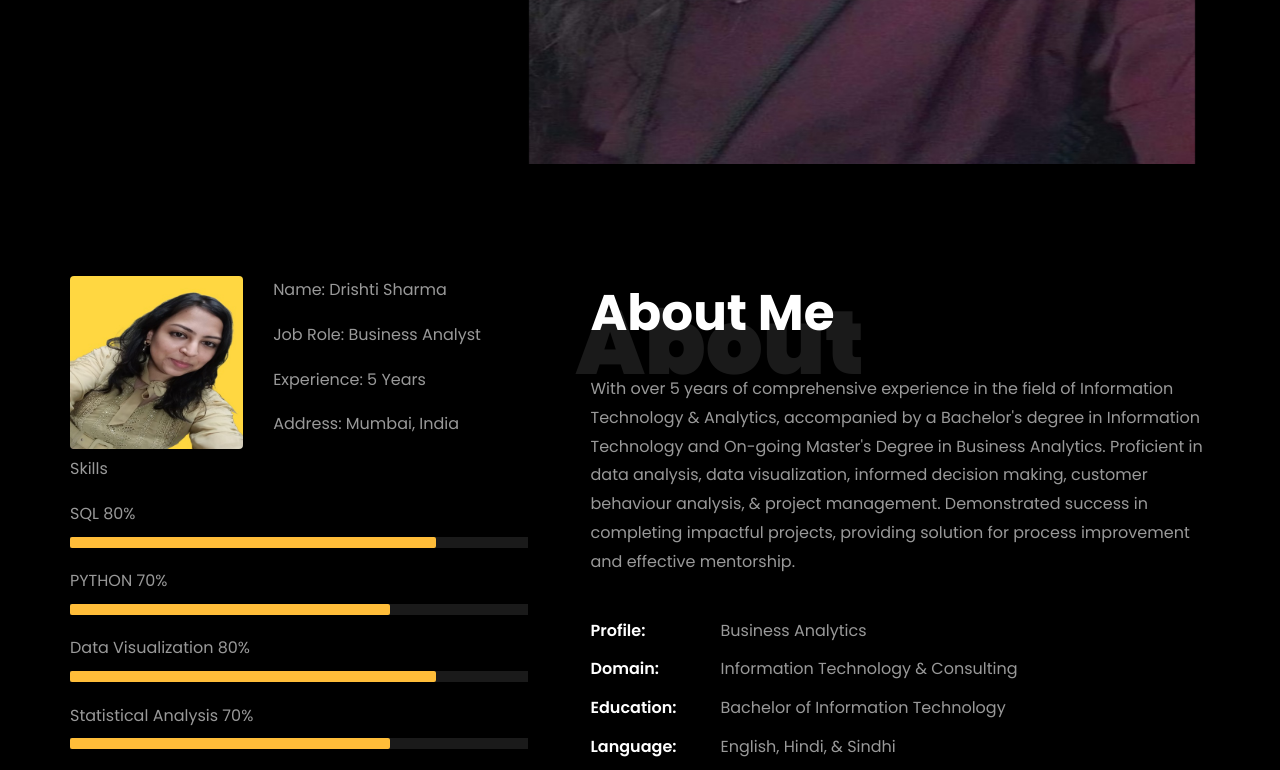
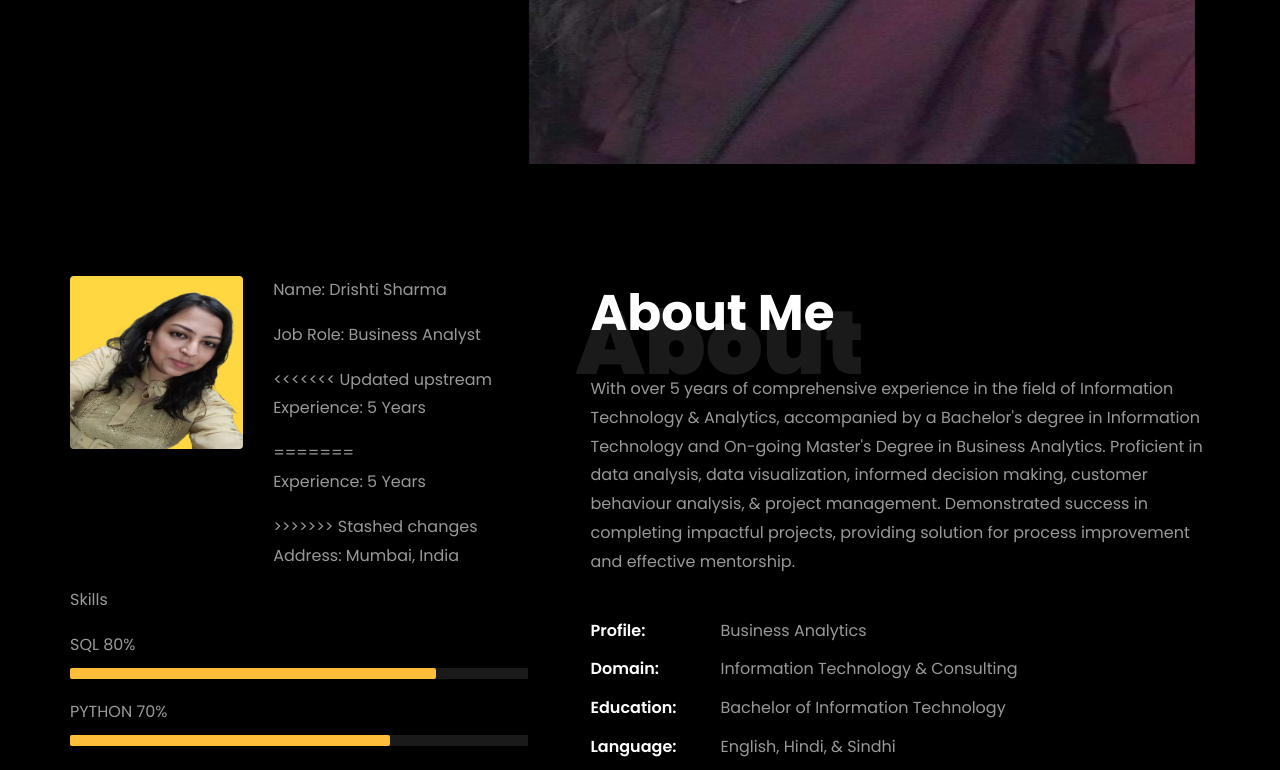
Before and after one commit to drishtisharma25/drishtisharma25.github.io, a plain HTML site: page index.html in a window 1280 px wide. Shown: the part 586-1356 px from the top of the page. Drawn offline with Linux system fonts and the light colour scheme; files whose address does not match are found by name.

Commit message:
Revert "Update index.html"
This reverts commit 50bf5c447ff59a5f2d76c715cd1017c9fcec8f45.

```diff
--- a/index.html
+++ b/index.html
@@ -221,7 +221,11 @@
 									  <div class="about-info">
 										<p><span class="title-s">Name: </span> <span>Drishti Sharma</span></p>
 										<p><span class="title-s">Job Role: </span> <span>Business Analyst</span></p>
+<<<<<<< Updated upstream
+										<p><span class="title-s">Experience: </span> <span>5 Years </span></p>
+=======
 										<p><span class="title-s">Experience: </span> <span>5 Years</span></p>
+>>>>>>> Stashed changes
 										<p><span class="title-s">Address: </span> <span>Mumbai, India</span></p>
 									  </div>
 									</div>
```
